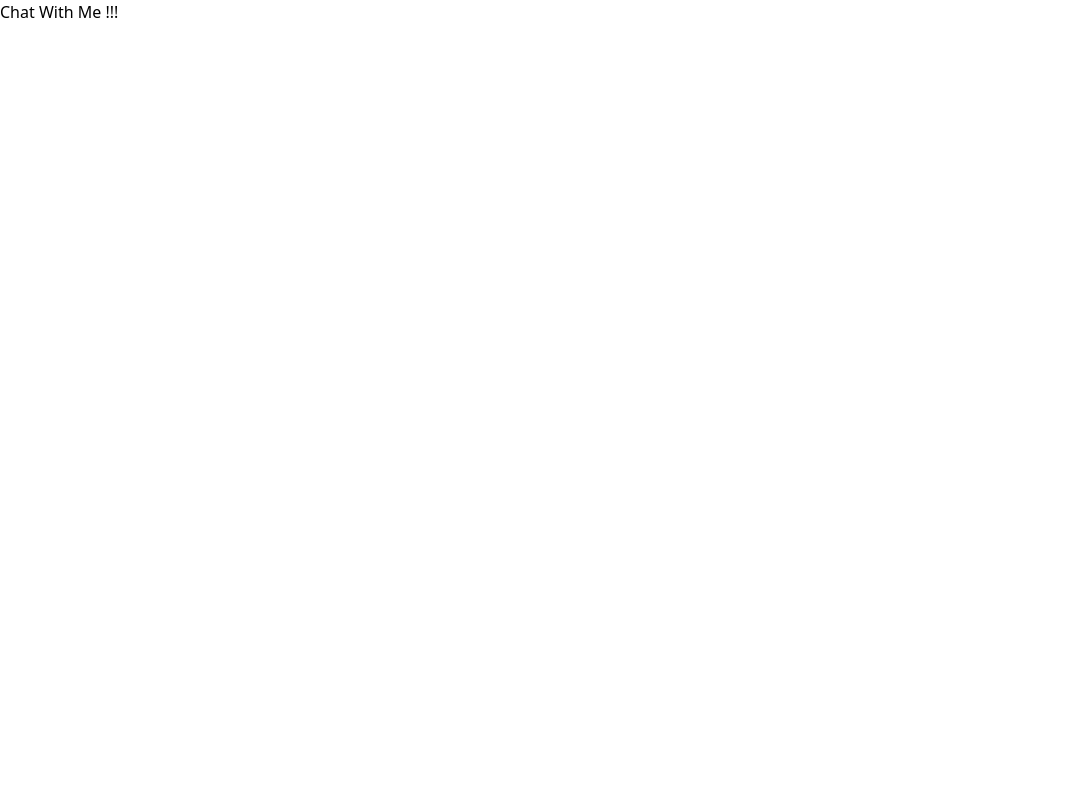
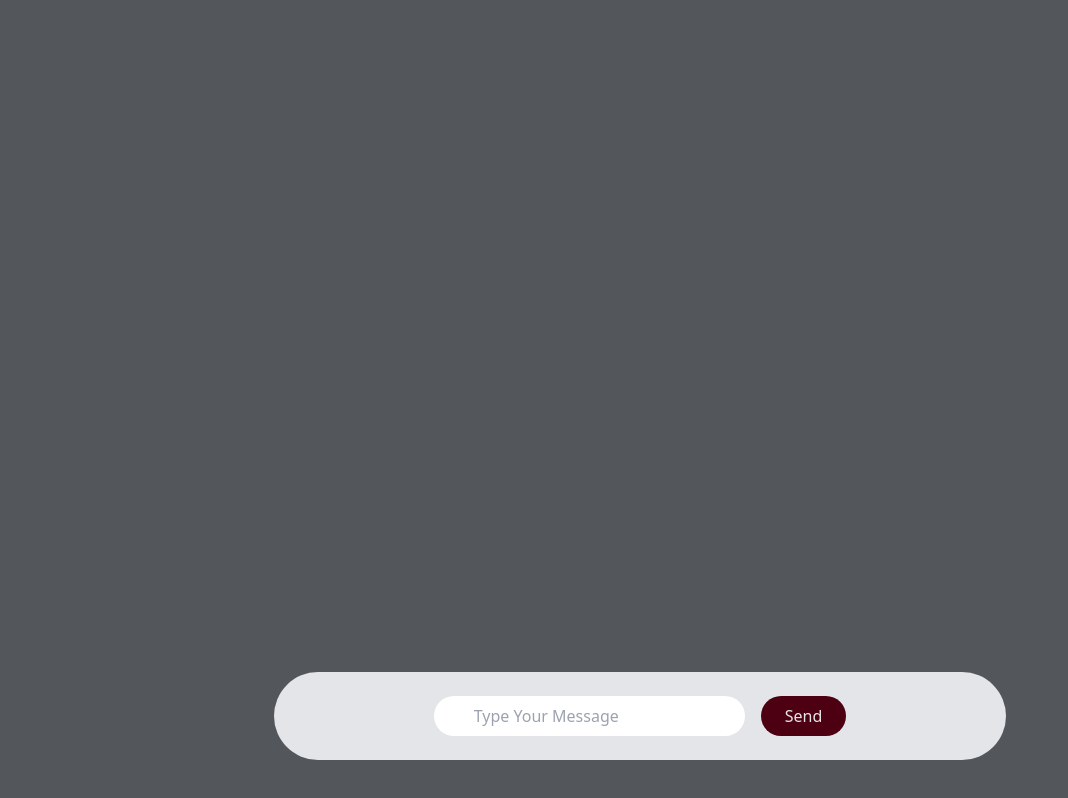
Before and after one commit to TusharSin810/Tushar-Portfolio, a React (Vite) app: page /chatwithme in a window 1280 px wide. Shown: the whole page, without its empty margins (0-1068 px from the left). Built offline with nearby package versions, Linux system fonts and the light colour scheme; sample sign-in values are in the browser's storage.

Commit message:
Chat with me Page

```diff
--- a/src/components/ChatPage.jsx
+++ b/src/components/ChatPage.jsx
@@ -3,8 +3,13 @@ import React from 'react'
 function ChatPage() {
   onload
   return (
-    <div>
-       <h1>Chat With Me !!!</h1>
+    <div className='bg-[#53565A] w-screen h-screen'>
+      <div className='w-screen h-screen flex justify-center items-end'>
+        <div className='flex gap-4 mb-10 p-6 px-40 rounded-full bg-[#E4E5E8]'>
+          <input type='text' placeholder='Type Your Message' className='rounded-full px-10 p-1'/>
+          <button className='bg-[#4D0011] p-2 px-6 rounded-full text-[#E4E5E8]'>Send</button>
+        </div>
+      </div>
     </div>
   )
 }
```
